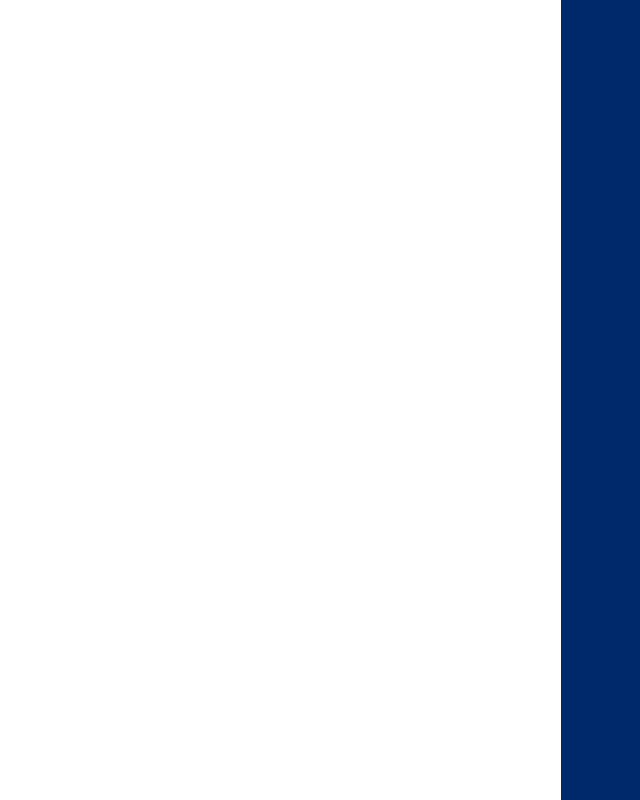
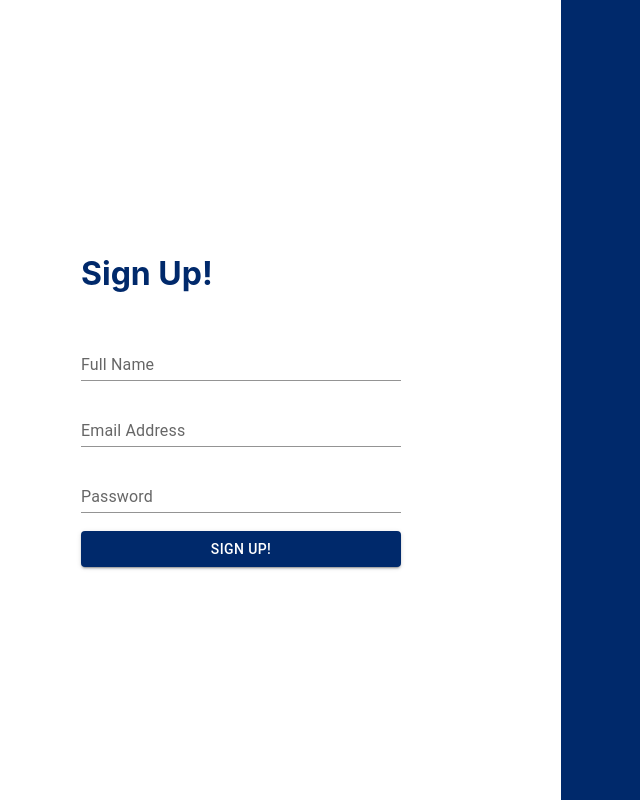
Before and after one commit to hashamuddin1/social-media-frontend, a React (Create React App) app: page / in a window 1280 px wide. Shown: the whole page, without its empty margins (79-719 px from the left). Built offline with nearby package versions, Linux system fonts and the light colour scheme.

Commit message:
set text fields in signup

```diff
--- a/src/App.css
+++ b/src/App.css
@@ -11,4 +11,23 @@
 
 .left-corner-signup{
   width: 50%;
+  display: flex;
+  justify-content: center;
+  align-items: center;
+
 }
+
+.center-div{
+  display: flex;
+  flex-direction: column;
+  row-gap: 18px;
+  width: 50%;
+}
+
+.text-field-adjust{
+  width: 100%;
+}
+
+.form-btn{
+  background-color: #00296b !important;
+}
--- a/src/components/Signup.js
+++ b/src/components/Signup.js
@@ -1,12 +1,30 @@
-import React from 'react'
+import * as React from 'react';
 import "../App.css"
+import TextField from '@mui/material/TextField';
+import Button from '@mui/material/Button';
 
 export default function Signup() {
   return (
     <>
     <div className='signup-flex'>
     <div className='left-corner-signup'>
-
+        <div className='center-div'>
+            <div className='text-field-adjust'>
+            <h1 style={{color:"#00296b"}}>Sign Up!</h1>
+            </div>
+            <div>
+            <TextField className='text-field-adjust' id="standard-basic" label="Full Name" variant="standard" />
+            </div>
+            <div>
+            <TextField className='text-field-adjust' id="standard-basic" label="Email Address" variant="standard" />
+            </div>
+            <div>
+            <TextField className='text-field-adjust' id="standard-basic" label="Password" variant="standard" />
+            </div>
+            <div>
+            <Button className='text-field-adjust form-btn' variant="contained">Sign Up!</Button>
+            </div>
+        </div>
     </div>
     <div className='right-corner-signup'>
 
```
